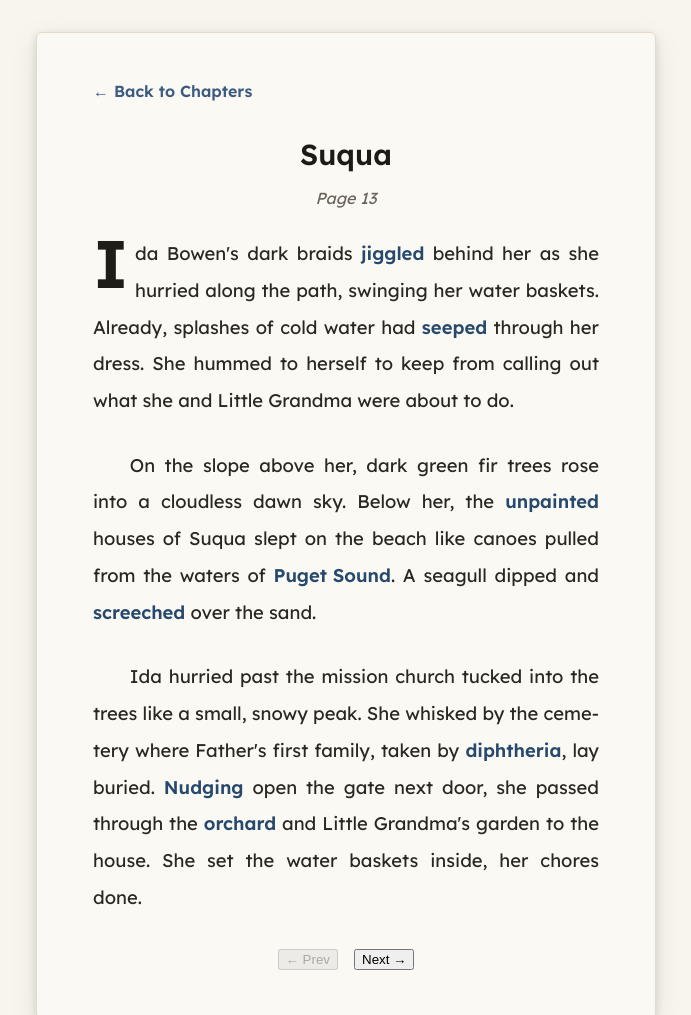
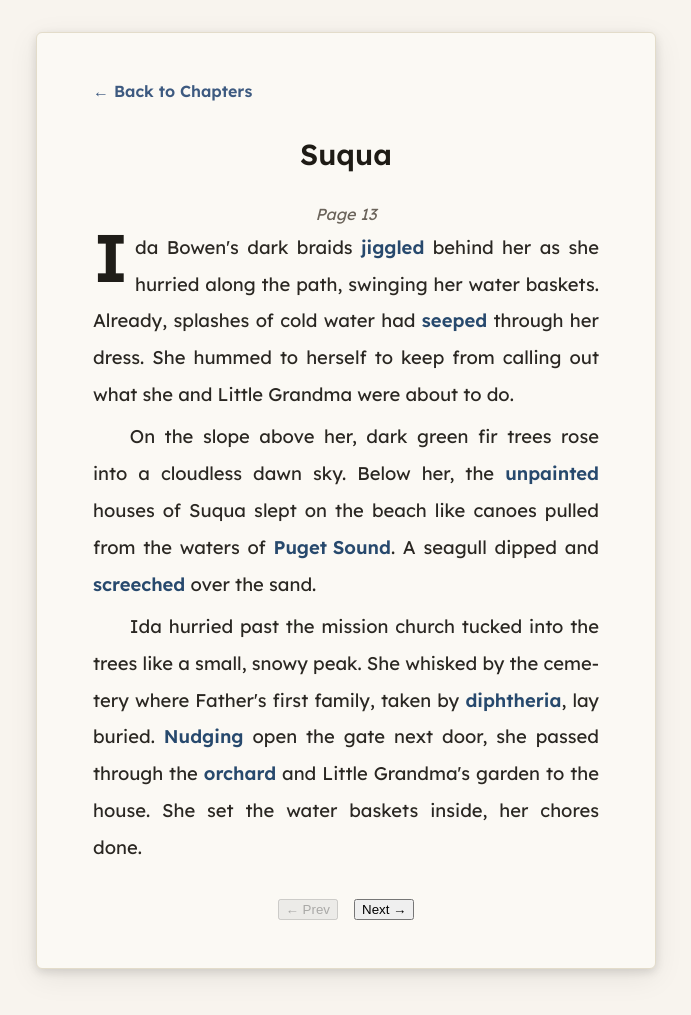
Before and after one commit to MrH-SWES/reading-site, a plain HTML site: page chapter.html in a window 1280 px wide. Shown: the top 1015 px of the page, without its empty margins (294-985 px from the left). Drawn offline with Linux system fonts and the light colour scheme.

Commit message:
Update style.css

```diff
--- a/style.css
+++ b/style.css
@@ -129,11 +129,18 @@ h1 {
   color: #1e1b15;
 }
 
+/* Hide chapter title after first page */
+.chapter-container:not(.first-page) h1 {
+  display: none;
+}
+
 .page-number {
   text-align: center;
   font-style: italic;
   color: #6a635a;
-  margin-bottom: 1.6rem;
+  margin-bottom: 0;
+  margin-top: 2rem;
+  order: 999;
 }
 
 /* === Body Text === */
@@ -148,7 +155,7 @@ h1 {
 }
 
 .chapter-content p {
-  margin: 1.5em 0;
+  margin: 0.3em 0;
   text-indent: 2em;
   text-align: justify;
   white-space: normal;
```
